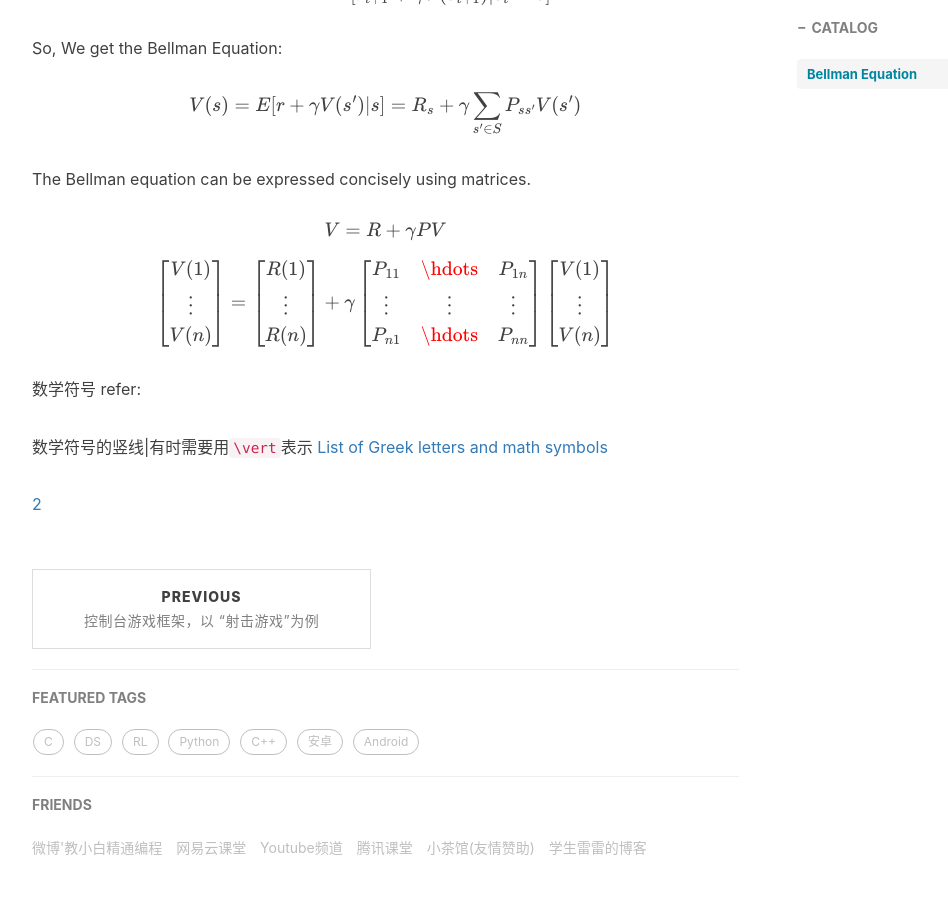
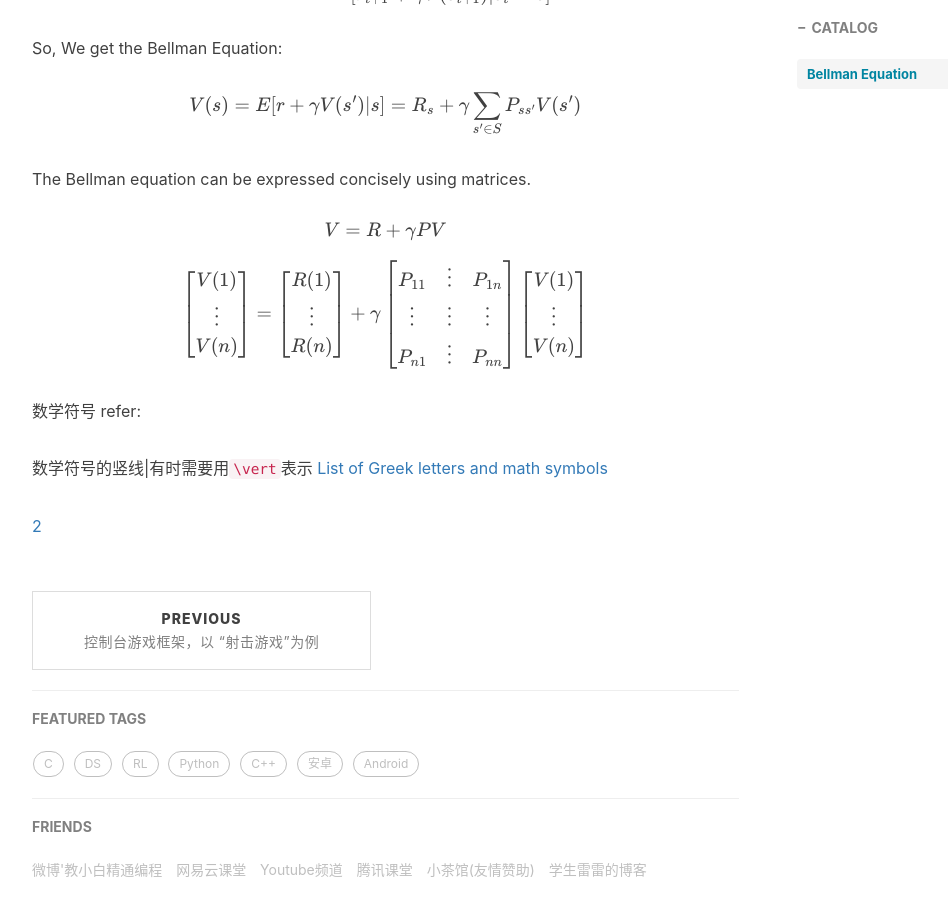
Before and after one commit to xuepro/xuepro.github.io, a Jekyll site: the page built from _posts/2018-05-31-马尔可夫决策过程MDP.md, in a window 1280 px wide and 900 px high, scrolled down 1692 px. Shown: the whole window, without its empty margins (233-1181 px from the left). Built offline with Jekyll 4.4.1, drawn with Linux system fonts in a browser that asks for light colours; nearby versions of some CDN libraries; formulas are drawn with MathJax 3; comment, search, counter and statistics services are not loaded.

Commit message:
Update 2018-05-31-马尔可夫决策过程MDP.md

```diff
--- a/_posts/2018-05-31-马尔可夫决策过程MDP.md
+++ b/_posts/2018-05-31-马尔可夫决策过程MDP.md
@@ -84,9 +84,9 @@ $$
  \end{bmatrix}
 
  +\gamma \begin{bmatrix}
-    P_{11} &\hdots & P_{1n}\\
+    P_{11} &\vdots & P_{1n}\\
     \vdots &\vdots &\vdots \\
-    P_{n1} &\hdots & P_{nn}
+    P_{n1} &\vdots & P_{nn}
 \end{bmatrix}
 
 \begin{bmatrix}
```
